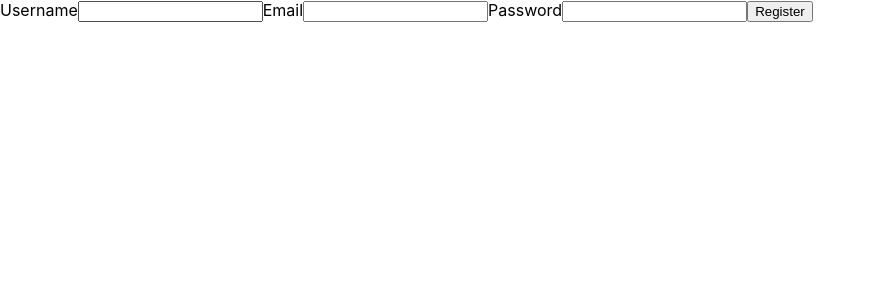
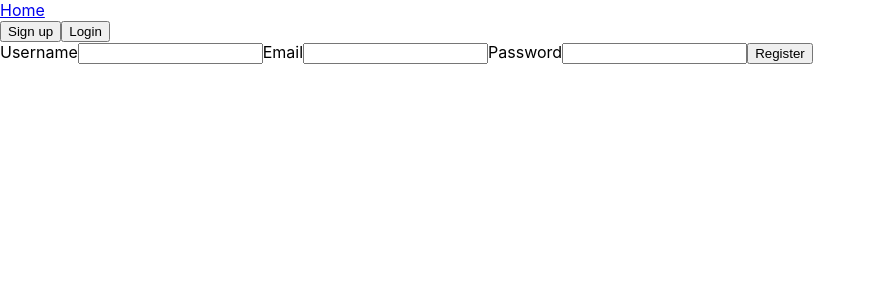
Before and after one commit to Lakei87/goit-react-hw-08-phonebook, a React (Create React App) app: page /goit-react-hw-08-phonebook/register in a window 1280 px wide. Shown: the top 300 px of the page, without its empty margins (0-876 px from the left). Built offline with nearby package versions, Linux system fonts and the light colour scheme.

Commit message:
create AppBar

```diff
--- a/package.json
+++ b/package.json
@@ -4,6 +4,9 @@
   "private": true,
   "homepage": "https://Lakei87.github.io/goit-react-hw-08-phonebook/",
   "dependencies": {
+    "@emotion/react": "^11.10.5",
+    "@emotion/styled": "^11.10.5",
+    "@mui/material": "^5.10.14",
     "@reduxjs/toolkit": "^1.8.6",
     "@testing-library/jest-dom": "^5.16.3",
     "@testing-library/react": "^12.1.4",
--- a/src/components/App.jsx
+++ b/src/components/App.jsx
@@ -6,6 +6,7 @@ import { refreshUser } from 'redux/auth/operations';
 import { RestrictedRoute } from './RestrictedRoute';
 import { PrivateRoute } from './PrivateRoute';
 
+const Layout = lazy(() => import('./Layout'));
 const HomePage = lazy(() => import('pages/Home'));
 const RegisterPage = lazy(() => import('pages/Register'));
 const LoginPage = lazy(() => import('pages/Login'));
@@ -24,7 +25,8 @@ export default function App() {
   ) : (
     <Suspense>
       <Routes>
-        <Route path='/' element={<HomePage />}></Route>
+        <Route path='/' element={<Layout />}>
+          <Route index element={<HomePage />}></Route>
           <Route
             path='/register'
             element={
@@ -43,6 +45,7 @@ export default function App() {
               <PrivateRoute redirectTo='/login' component={<ContactsPage />} />
             }>
           </Route>
+        </Route>
       </Routes>
     </Suspense>
   );
--- /dev/null
+++ b/src/components/AppBar/index.jsx
@@ -0,0 +1,17 @@
+import AuthNav from "components/AuthNav";
+import Navigation from "components/Navigation";
+import { UserMenu } from "components/UserMenu";
+import { useSelector } from "react-redux";
+import { selectIsLoggedIn } from "redux/auth/selectors";
+
+
+export default function AppBar() {
+    const isLoggedIn = useSelector(selectIsLoggedIn);
+
+    return (
+        <div>
+            <Navigation />
+            {isLoggedIn ? <UserMenu/> : <AuthNav/>}
+        </div>
+    );
+};
--- /dev/null
+++ b/src/components/AuthNav/index.jsx
@@ -0,0 +1,14 @@
+import { Link } from "react-router-dom";
+
+export default function AuthNav() {
+    return (
+        <div>
+            <Link to='/register'>
+                <button type="submit">Sign up</button>
+            </Link>
+            <Link to='login'>
+                <button type="submit">Login</button>
+            </Link>
+        </div>
+    );
+};
--- /dev/null
+++ b/src/components/Layout.js
@@ -0,0 +1,15 @@
+import { Suspense } from "react";
+import { Outlet } from "react-router-dom";
+import AppBar from "./AppBar";
+
+
+export default function Layout() {
+    return (
+        <div>
+            <AppBar />
+            <Suspense fallback={null}>
+                <Outlet />
+            </Suspense>
+        </div>
+    );
+};
--- /dev/null
+++ b/src/components/Navigation/index.jsx
@@ -0,0 +1,19 @@
+import { useSelector } from "react-redux";
+import { Link } from "react-router-dom";
+import { selectIsLoggedIn } from "redux/auth/selectors";
+
+export default function Navigation() {
+    const isLoggedIn = useSelector(selectIsLoggedIn);
+
+    return (
+        <div>
+            {isLoggedIn ? (
+                "Phone Book"
+            ) : (
+                <Link to='/'>
+                    Home
+                </Link>
+            )}
+        </div>
+    );
+};
--- /dev/null
+++ b/src/components/UserMenu/index.jsx
@@ -0,0 +1,17 @@
+import { useDispatch, useSelector } from 'react-redux';
+import { logOut } from 'redux/auth/operations';
+import { selectUser } from 'redux/auth/selectors';
+
+export const UserMenu = () => {
+    const dispatch = useDispatch();
+    const user = useSelector(selectUser);
+
+    return (
+        <div>
+            <p>Welcome, {user.name}</p>
+            <button type="button" onClick={() => dispatch(logOut())}>
+                Logout
+            </button>
+        </div>
+    );
+};
--- a/src/pages/Contacts.js
+++ b/src/pages/Contacts.js
@@ -5,7 +5,6 @@ import Notification from 'components/Notification';
 import Filter from 'components/Filter';
 import { Box } from 'components/Box';
 import { useDispatch, useSelector } from 'react-redux';
-import { logOut } from 'redux/auth/operations';
 import { useEffect } from 'react';
 import { fetchContacts } from 'redux/contacts/operations';
 
@@ -19,9 +18,7 @@ export default function Contacts() {
 
     return (
         <Box textAlign='center'>
-            <button type='button' onClick={() => dispatch(logOut())}>Logout</button>
             <h1>Phonebook</h1>
-
             <ContactForm />
             <h2>Contacts</h2>
             {contacts.length === 0
--- a/src/pages/Home/index.jsx
+++ b/src/pages/Home/index.jsx
@@ -1,15 +1,8 @@
-import { Link } from "react-router-dom";
 
 export default function Home() {
     return (
         <div>
             <h1>Phonebook</h1>
-            <Link to='/register'>
-                <button type="submit">Sign up</button>
-            </Link>
-            <Link to='login'>
-                <button type="submit">Login</button>
-            </Link>
         </div>
     );
 };
```
Also changed, not shown: 1 other file (tests, documents, lock files or other folders). Lines whose indentation alone changed are shown as unchanged.
